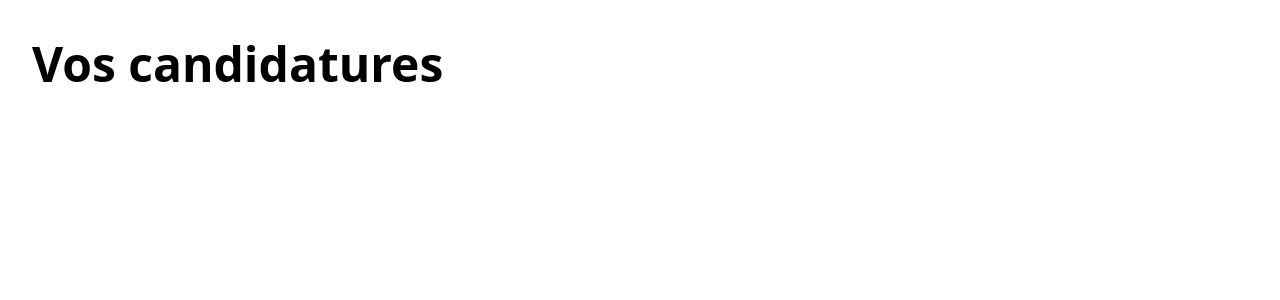
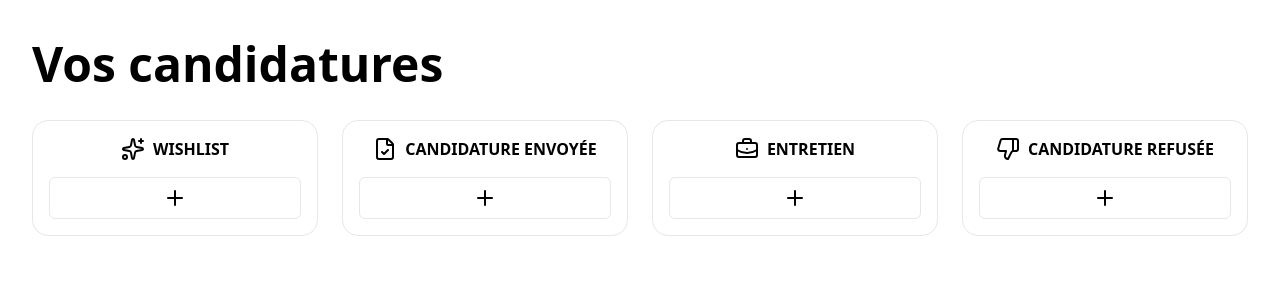
Before and after one commit to celina-ngth/vue3ts-jobappboard, a Vue app: page / in a window 1280 px wide. Shown: the top 300 px of the page. Built offline with nearby package versions, Linux system fonts and the light colour scheme.

Commit message:
feat: text, button, icon components and dashboard init

```diff
--- a/package.json
+++ b/package.json
@@ -10,6 +10,8 @@
   },
   "dependencies": {
     "@tailwindcss/vite": "^4.0.17",
+    "@vue/runtime-core": "^3.5.13",
+    "lucide-vue-next": "^0.485.0",
     "prettier": "^3.5.3",
     "prettier-plugin-tailwindcss": "^0.6.11",
     "radix-vue": "^1.9.17",
--- /dev/null
+++ b/shims-vue.d.ts
@@ -0,0 +1,5 @@
+declare module '*.vue' {
+  import { DefineComponent } from 'vue';
+  const component: DefineComponent<{}, {}, any>;
+  export default component;
+}
--- /dev/null
+++ b/src/components/ui/ Icon.vue.d.ts
@@ -0,0 +1,6 @@
+import { DefineComponent } from 'vue';
+
+declare module './Icon.vue' {
+  const Icon: DefineComponent<{}, {}, any>;
+  export default Icon;
+}
--- /dev/null
+++ b/src/components/ui/Button.vue
@@ -0,0 +1,23 @@
+<script lang="ts" setup>
+defineProps({
+	to: {
+		type: String
+	},
+	fullWidth: {
+		type: Boolean
+	}
+})
+
+defineEmits(['clicked'])
+</script>
+
+<template>
+	<button
+		:href="to"
+		@click="$emit('clicked')"
+		class="flex justify-center rounded-md border border-gray-200 px-4 py-2 text-center hover:cursor-pointer hover:bg-gray-100"
+		:class="{ 'w-full': fullWidth }"
+	>
+		<slot />
+	</button>
+</template>
--- /dev/null
+++ b/src/components/ui/Icon.vue
@@ -0,0 +1,17 @@
+<script setup>
+import { computed } from 'vue'
+import * as icons from 'lucide-vue-next'
+
+const props = defineProps({
+	name: {
+		type: String,
+		required: true
+	}
+})
+
+const icon = computed(() => icons[props.name])
+</script>
+
+<template>
+	<component :is="icon" />
+</template>
--- a/src/components/ui/Text.vue
+++ b/src/components/ui/Text.vue
@@ -7,11 +7,11 @@ const props = defineProps({
 })
 
 const textClasses = {
-	h1: 'text-2xl font-semibold',
-	h2: 'text-xl font-semibold',
-	h3: 'text-lg font-semibold',
-	h4: 'text-md font-semibold',
-	p: 'text-md'
+	h1: 'text-2xl font-semibold pb-4',
+	h2: 'text-xl font-semibold pb-3',
+	h3: 'text-lg font-semibold pb-2',
+	h4: 'text-sm font-semibold pb-2',
+	p: 'text-md pb-2'
 }[props.tag]
 </script>
 
--- a/src/locale/fr.json
+++ b/src/locale/fr.json
@@ -1,5 +1,17 @@
 {
   "dashboard": {
-    "title": "Vos candidatures"
+    "title": "Vos candidatures",
+    "wishlist": {
+      "title": "Wishlist"
+    },
+    "applied": {
+      "title": "Candidature envoyée"
+    },
+    "interview": {
+      "title": "Entretien"
+    },
+    "rejected": {
+      "title": "Candidature refusée"
+    }
   }
 }
--- a/src/pages/Dashboard.vue
+++ b/src/pages/Dashboard.vue
@@ -1,7 +1,50 @@
 <script setup lang="ts">
+import { useI18n } from 'vue-i18n'
 import Text from '@/components/ui/Text.vue'
+import Button from '@/components/ui/Button.vue'
+import Icon from '@/components/ui/Icon.vue'
+
+const { t } = useI18n()
+
+const STATUS = [
+	{
+		icon: 'Sparkles',
+		name: t('dashboard.wishlist.title')
+	},
+	{
+		icon: 'FileCheck',
+		name: t('dashboard.applied.title')
+	},
+	{
+		icon: 'BriefcaseBusiness',
+		name: t('dashboard.interview.title')
+	},
+	{
+		icon: 'ThumbsDown',
+		name: t('dashboard.rejected.title')
+	}
+]
 </script>
 
 <template>
 	<Text tag="h1">{{ $t('dashboard.title') }}</Text>
+
+	<div class="grid grid-cols-4 gap-4">
+		<div v-for="(status, index) in STATUS" :key="`${status.name}-${index}`">
+			<div
+				class="flex w-full flex-col content-center items-center justify-center gap-2 rounded border border-gray-200 p-3"
+			>
+				<div
+					class="flex w-full content-center items-center justify-center gap-2"
+				>
+					<Icon :name="status.icon" class="mb-2" />
+					<Text tag="h4" class="text-center uppercase">
+						{{ status.name }}
+					</Text>
+				</div>
+
+				<Button full-width><Icon name="Plus" /></Button>
+			</div>
+		</div>
+	</div>
 </template>
--- a/tsconfig.app.json
+++ b/tsconfig.app.json
@@ -1,6 +1,10 @@
 {
   "extends": "@vue/tsconfig/tsconfig.dom.json",
   "compilerOptions": {
+    "composite": true,
+    "noEmit": false,
+    "emitDeclarationOnly": true,
+    "allowImportingTsExtensions": true,
     "paths": {
       "@/*": ["./src/*"]
     },
--- a/tsconfig.json
+++ b/tsconfig.json
@@ -5,9 +5,12 @@
 		{ "path": "./tsconfig.node.json" }
 	],
 	"compilerOptions": {
+		"noEmit": false,
 		"paths": {
 			"@/*": ["./src/*"]
 		},
 		"resolveJsonModule": true,
+		"typeRoots": ["node_modules/@types", "node_modules/@vue/runtime-core/dist"]
+	},
+	"include": ["src/**/*.ts", "src/**/*.vue"]
 }
-}
--- a/tsconfig.node.json
+++ b/tsconfig.node.json
@@ -1,5 +1,6 @@
 {
   "compilerOptions": {
+    "composite": true,
     "tsBuildInfoFile": "./node_modules/.tmp/tsconfig.node.tsbuildinfo",
     "target": "ES2022",
     "lib": ["ES2023"],
@@ -11,7 +12,7 @@
     "allowImportingTsExtensions": true,
     "isolatedModules": true,
     "moduleDetection": "force",
-    "noEmit": true,
+    "noEmit": false,
 
     /* Linting */
     "strict": true,
```
Also changed, not shown: 2 other files (tests, documents, lock files or other folders). Lines whose indentation alone changed are shown as unchanged.
